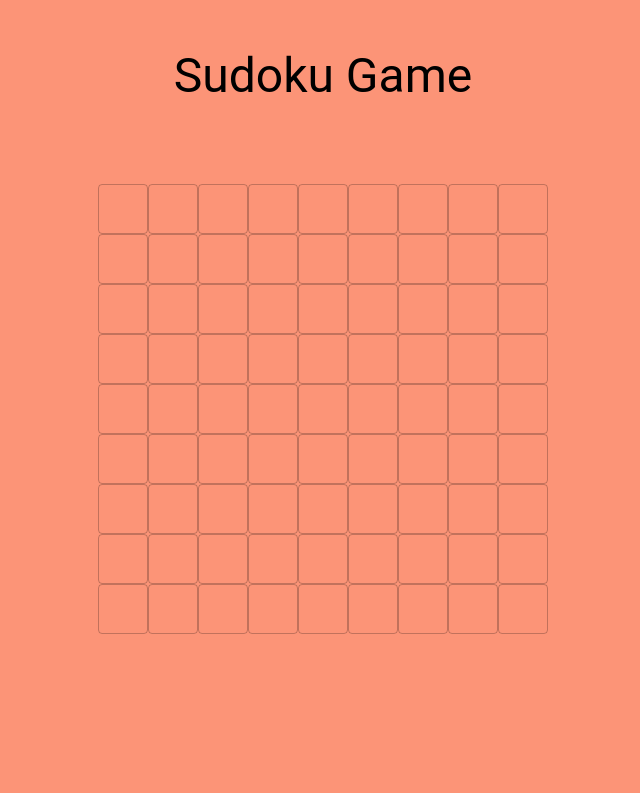
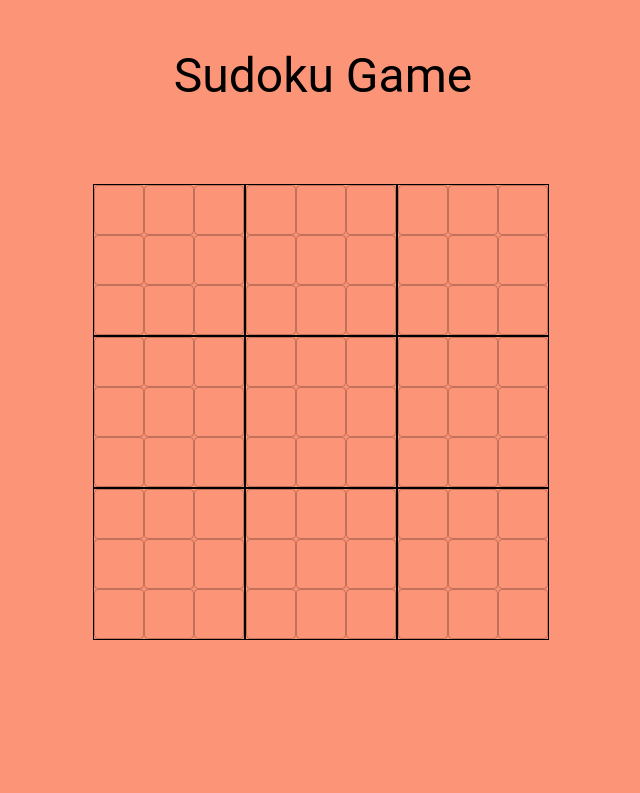
Before and after one commit to AeenPah/sudoku-app, a Next.js app: page /sudoku-game in a window 1280 px wide. Shown: the top 793 px of the page, without its empty margins (317-957 px from the left). Built offline with nearby package versions, Linux system fonts and the light colour scheme.

Commit message:
map textfield.

```diff
--- a/src/components/PuzzleTextField/PuzzleTextField.tsx
+++ b/src/components/PuzzleTextField/PuzzleTextField.tsx
@@ -1,8 +1,8 @@
-import { TextField } from "@mui/material";
+import { TextField, TextFieldProps } from "@mui/material";
 
 import limitToLastCharacter from "@/utils/limitToLastCharacter";
 
-function PuzzleTextField() {
+function PuzzleTextField({ ...props }: TextFieldProps): JSX.Element {
   return (
     <TextField
       type="number"
@@ -19,6 +19,7 @@ function PuzzleTextField() {
           },
         },
       }}
+      {...props}
     />
   );
 }
--- a/src/components/SudokuPuzzle2/SudokuPuzzle2.tsx
+++ b/src/components/SudokuPuzzle2/SudokuPuzzle2.tsx
@@ -19,15 +19,31 @@ function SudokuPuzzle2() {
 
   const [table, setTable] = useState<TTable>(initialTable);
 
-  console.log("initialTable", initialTable);
+  console.log("table", table);
 
   return (
-    <Stack direction="row" width="450px" flexWrap="wrap">
-      {Array(81)
+    <Stack direction="row" width="460px" flexWrap="wrap">
+      {Array(3)
         .fill(0)
-        .map(() => (
-          <PuzzleTextField />
-        ))}
+        .map((item1, index1) =>
+          Array(3)
+            .fill(0)
+            .map((item2, index2) => (
+              <Stack
+                key={`${index1}-${index2}`}
+                border="1px solid black"
+                flexWrap="wrap"
+                direction="row"
+                width="152px"
+              >
+                {Array(9)
+                  .fill(0)
+                  .map((item3, index3) => (
+                    <PuzzleTextField key={`${index1}-${index2}-${index3}`} />
+                  ))}
+              </Stack>
+            ))
+        )}
     </Stack>
   );
 }
```
